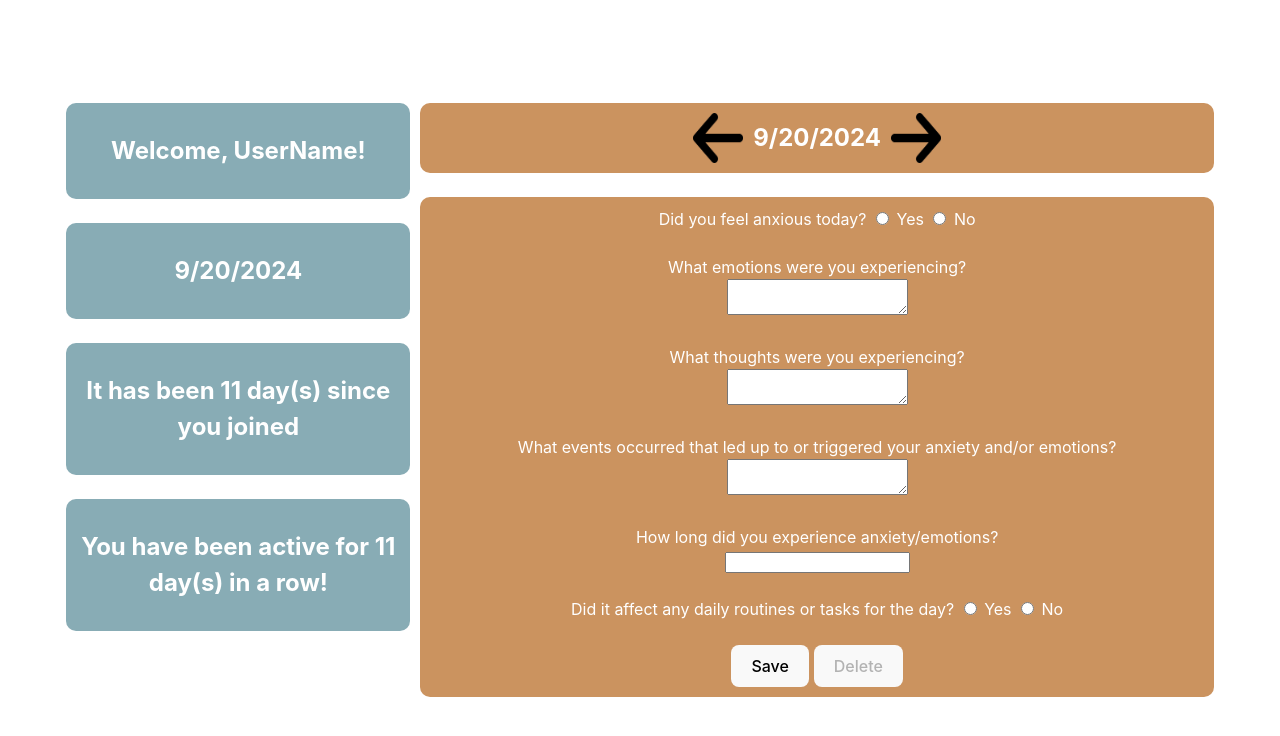
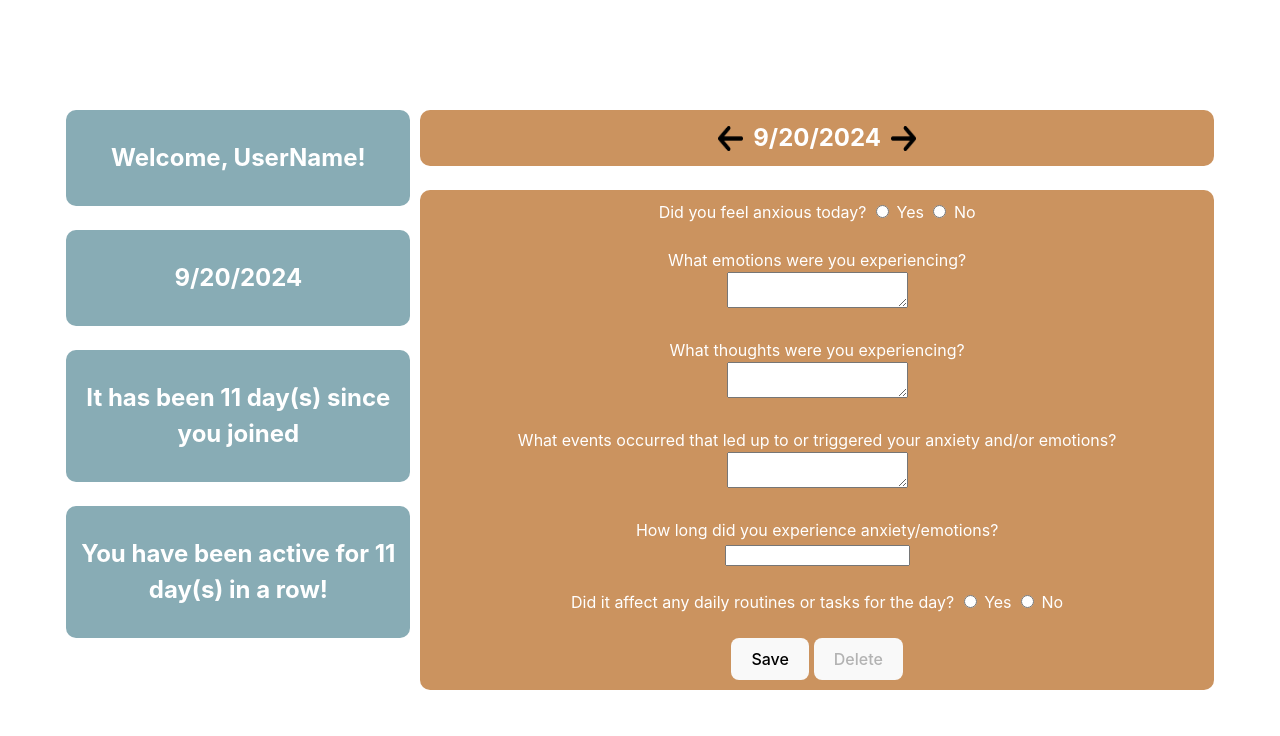
Before and after one commit to PipoAT/CS5167-Project-1, a Svelte app: page / in a window 1280 px wide. Shown: the top 736 px of the page. Built offline with nearby package versions, Linux system fonts and the light colour scheme.

Commit message:
"Updated button sizes in app.css"

```diff
--- a/src/app.css
+++ b/src/app.css
@@ -116,6 +116,6 @@ button:focus-visible {
 
 #decrement-button,
 #increment-button {
-  width: 50px;
-  height: 50px;
+  width: 25px;
+  height: 25px;
 }
```
